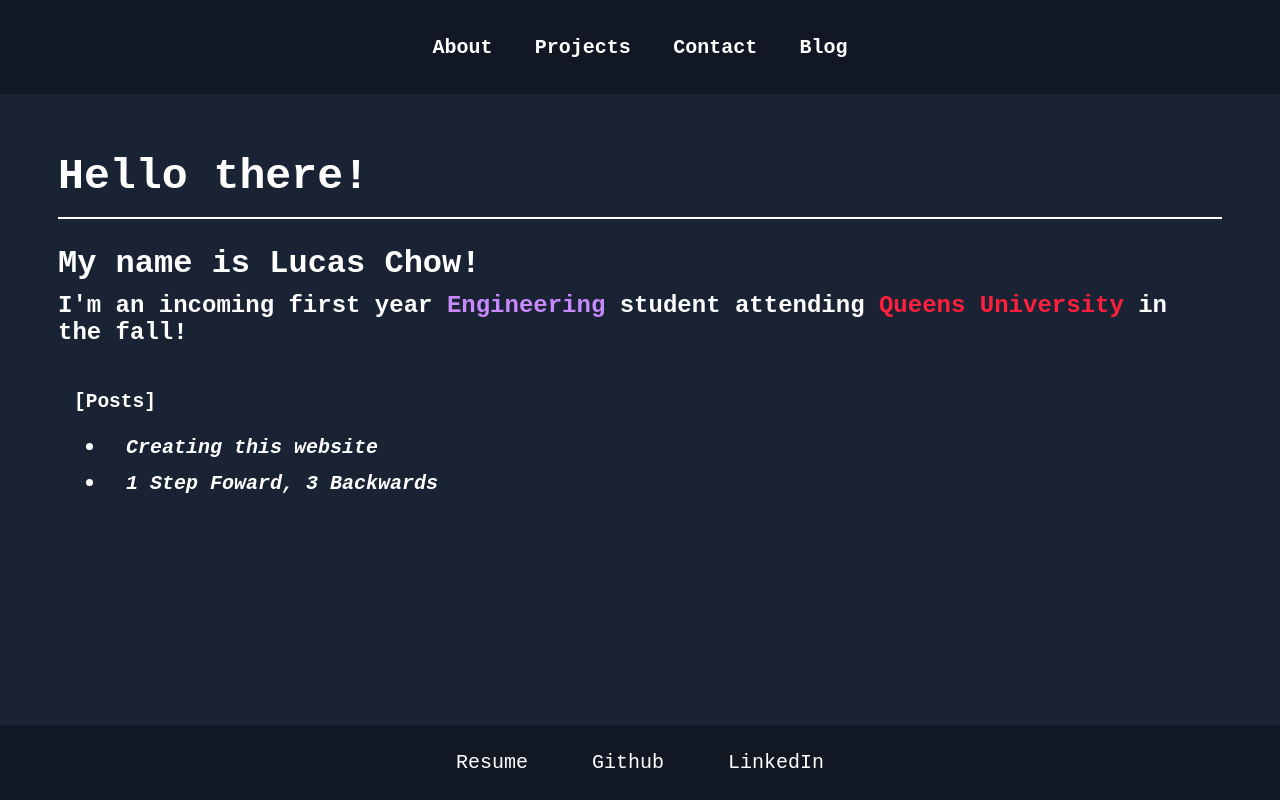
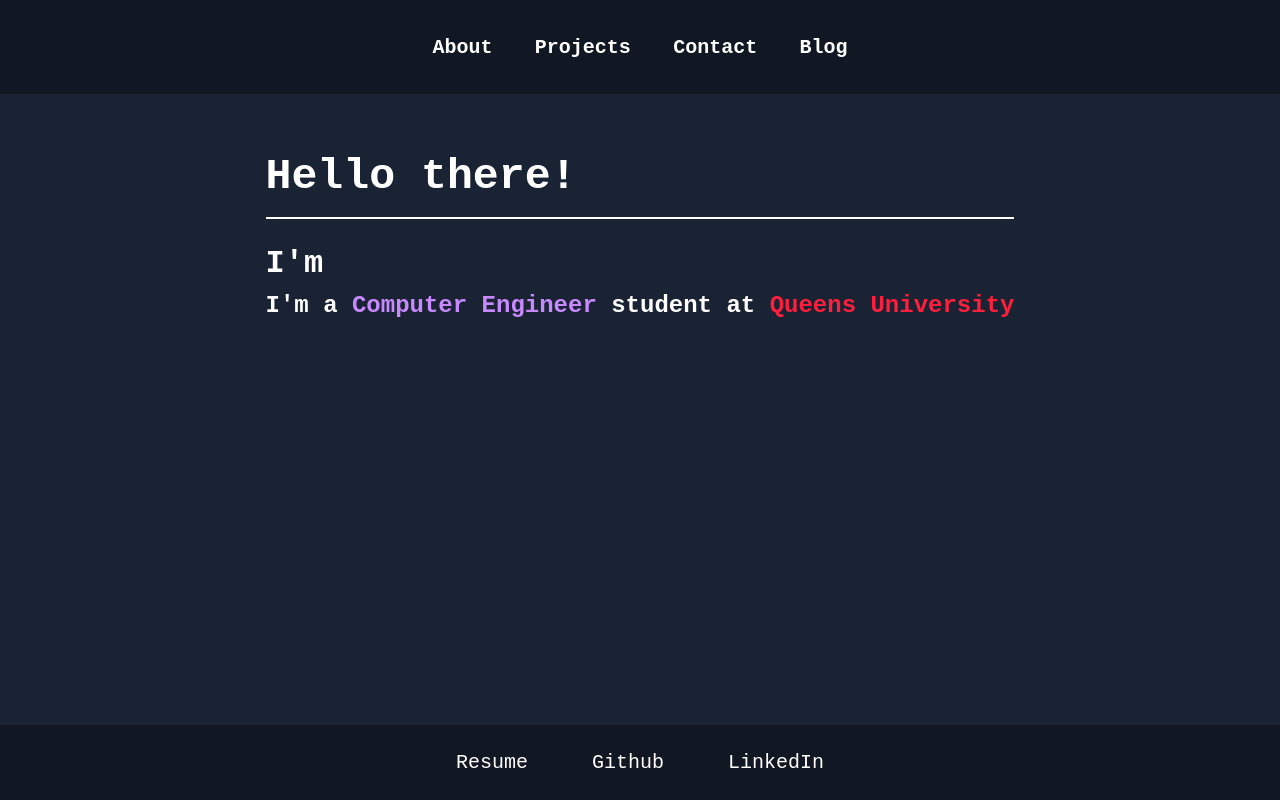
Before and after one commit to lsnchow/lsnchow-vercel, a React (Create React App) app: page / in a window 1280 px wide. Built offline with nearby package versions, Linux system fonts and the light colour scheme.

Commit message:
main message, removed blog from main page, changed logo

```diff
--- a/src/components/AboutMe.js
+++ b/src/components/AboutMe.js
@@ -12,9 +12,8 @@ function AboutMe() {
                 <TypewriterEffect text="&#x200B;Hello there!" speed ={200} delay = {1000}/>
                 <div className = "line-bar-about"><div className = "line-bar-about2"></div></div>
                 <div className = "sliding-text">
-                    <h2 className="title-name" >My name is Lucas Chow!</h2>
-                    <h2 className="bio-p">I'm an incoming first year <b className = "ce-text">Engineering</b> student attending <b className = "queens-text">Queens University</b> in the fall!</h2>
-                    <Blogs />
+                    <h2 className="title-name" >I'm</h2>
+                    <h2 className="bio-p">I'm a <b className = "ce-text">Computer Engineer</b> student at <b className = "queens-text">Queens University</b></h2>
                 </div>
             </div>
 
```
